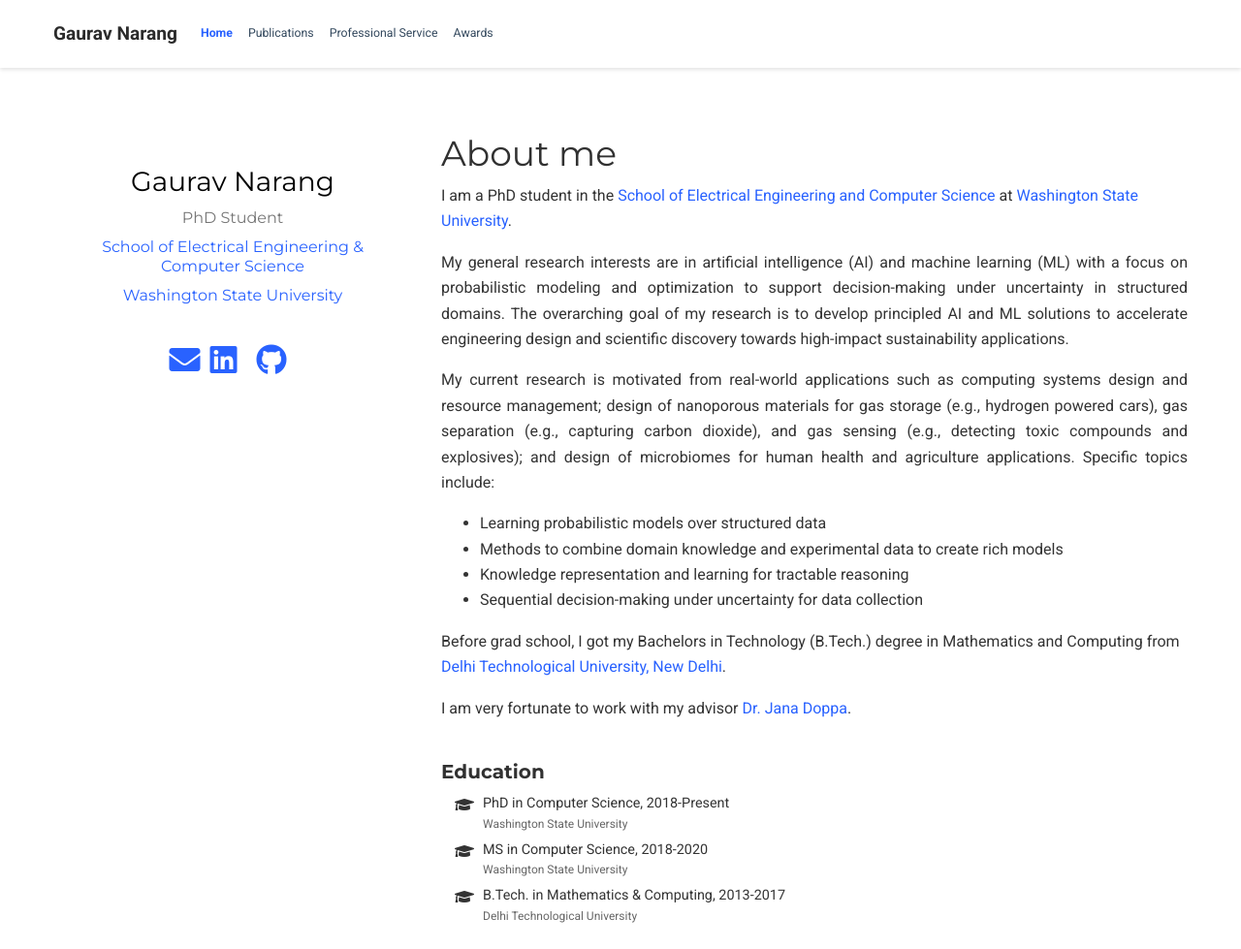
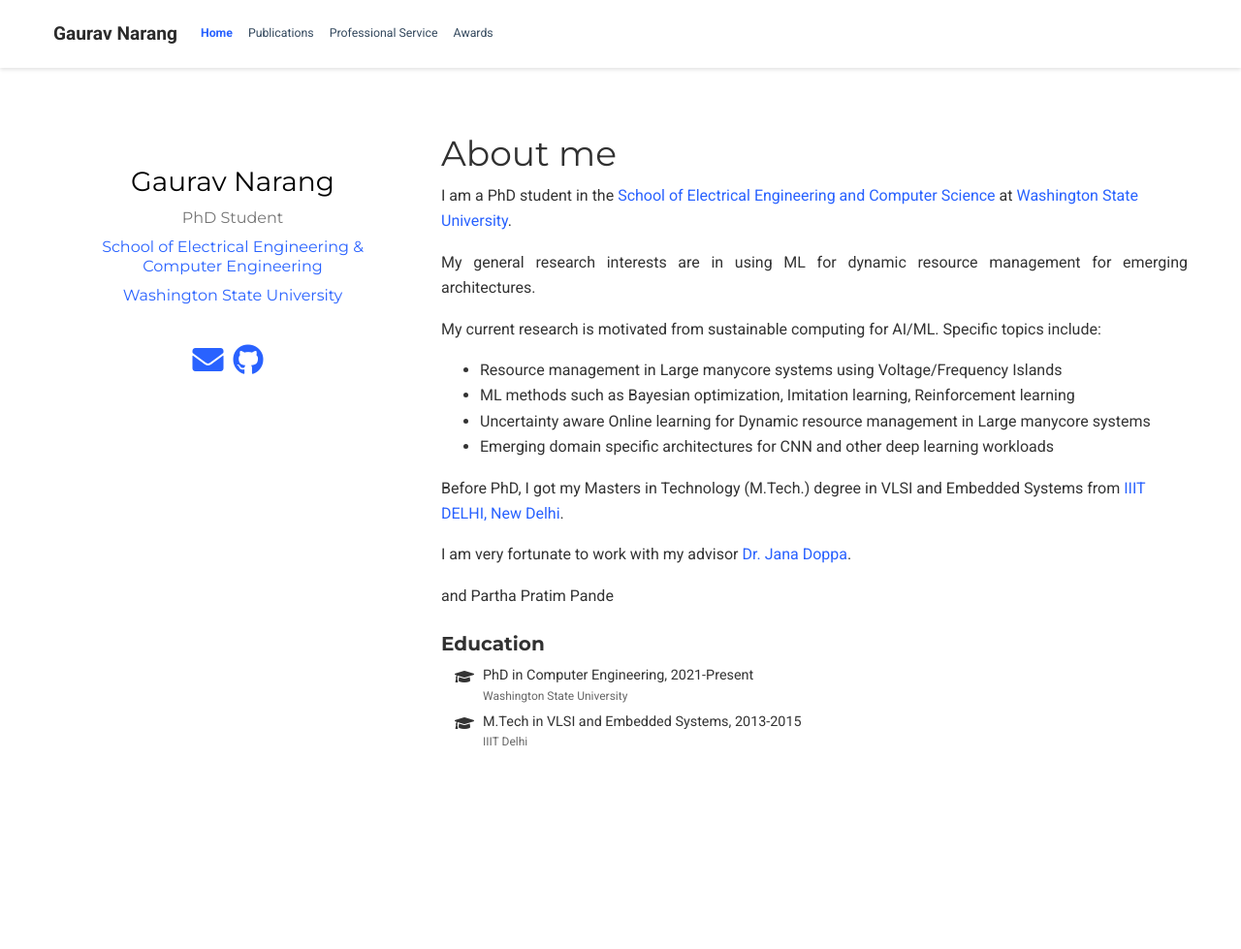
Before and after one commit to narangg/narangg.github.io, a plain HTML site: page index.html in a window 1280 px wide. Shown: the top 979 px of the page at 97% size. Drawn offline with nearby package versions, Linux system fonts and the light colour scheme; some packages are replaced by stand-ins of ours; some icons are missing.

Commit message:
Update index.html

```diff
--- a/index.html
+++ b/index.html
@@ -678,7 +678,7 @@
 
         <h3>
           <a href="https://school.eecs.wsu.edu/" target="_blank" rel="noopener">
-          <span>School of Electrical Engineering &amp; Computer Science</span>
+          <span>School of Electrical Engineering &amp; Computer Engineering</span>
           </a>
         </h3>
 
@@ -718,11 +718,11 @@
 
 
 
-        <li>
-          <a href="linkedin.com/in/gaurav-narang-272b3546" target="_blank" rel="noopener">
-            <i class="fab fa-linkedin big-icon"></i>
-          </a>
-        </li>
+<!--         <li> -->
+<!--           <a href="linkedin.com/in/gaurav-narang-272b3546" target="_blank" rel="noopener"> -->
+<!--             <i class="fab fa-linkedin big-icon"></i> -->
+<!--           </a> -->
+<!--         </li> -->
 
 
 
@@ -733,11 +733,11 @@
 
 
 
-        <li>
-          <a href="https://scholar.google.com/citations?user=wNEYBrAAAAAJ&amp;hl=en" target="_blank" rel="noopener">
-            <i class="ai ai-google-scholar big-icon"></i>
-          </a>
-        </li>
+<!--         <li> -->
+<!--           <a href="https://scholar.google.com/citations?user=wNEYBrAAAAAJ&amp;hl=en" target="_blank" rel="noopener"> -->
+<!--             <i class="ai ai-google-scholar big-icon"></i> -->
+<!--           </a> -->
+<!--         </li> -->
 
 
 
@@ -784,23 +784,23 @@
 <a href="https://school.eecs.wsu.edu/" target="_blank" rel="noopener">School of Electrical Engineering and Computer Science</a> at
 <a href="https://wsu.edu/" target="_blank" rel="noopener">Washington State University</a>.</p>
 <p style='text-align: justify;'>
-My general research interests are in artificial intelligence (AI) and machine learning (ML) with a focus on probabilistic modeling and optimization to support decision-making under uncertainty in structured domains. The overarching goal of my research is to develop principled AI and ML solutions to accelerate engineering design and scientific discovery towards high-impact sustainability applications.
+My general research interests are in using ML for dynamic resource management for emerging architectures.
 </p>
 <p style='text-align: justify;'>
-My current research is motivated from real-world applications such as computing systems design and resource management; design of nanoporous materials for gas storage (e.g., hydrogen powered cars), gas separation (e.g., capturing carbon dioxide), and gas sensing (e.g., detecting toxic compounds and explosives); and design of microbiomes for human health and agriculture applications. Specific topics include:
+My current research is motivated from sustainable computing for AI/ML. Specific topics include:
 <ul>
-<li>Learning probabilistic models over structured data</li>
-<li>Methods to combine domain knowledge and experimental data to create rich models</li>
-<li>Knowledge representation and learning for tractable reasoning</li>
-<li>Sequential decision-making under uncertainty for data collection</li>
+<li>Resource management in Large manycore systems using Voltage/Frequency Islands</li>
+<li>ML methods such as Bayesian optimization, Imitation learning, Reinforcement learning</li>
+<li>Uncertainty aware Online learning for Dynamic resource management in Large manycore systems</li>
+<li>Emerging domain specific architectures for CNN and other deep learning workloads</li>
 </ul>
 </p>
 <!-- I am broadly interested in the fields of **Machine Learning, Probabilistic Modeling and Optimization**. The current focus of my work is on integrating  _learning_ and _search_ techniques to efficiently and accurately solve problems that involve learning and reasoning over large space of combinatorial structures. Much of my work is motivated by important applications in science and engineering including hardware design, design of analog circuits, discovery of new materials, and molecular design. Additionally, I also work on designing Bayesian optimization algorithms for assisting decision making in expensive experimentation settings of the same real-world challenges.
  -->
-<p>Before grad school, I got my Bachelors in Technology (B.Tech.) degree in Mathematics and Computing from
-<a href="http://www.dtu.ac.in/" target="_blank" rel="noopener">Delhi Technological University, New Delhi</a>.</p>
+<p>Before PhD, I got my Masters in Technology (M.Tech.) degree in VLSI and Embedded Systems from
+<a href="http://www.dtu.ac.in/" target="_blank" rel="noopener">IIIT DELHI, New Delhi</a>.</p>
 <p>I am very fortunate to work with my advisor
-<a href="https://eecs.wsu.edu/~jana/" target="_blank" rel="noopener">Dr. Jana Doppa</a>.</p>
+<a href="https://eecs.wsu.edu/~jana/" target="_blank" rel="noopener">Dr. Jana Doppa</a>.</p> and Partha Pratim Pande
 
 
     <div class="row">
@@ -815,24 +815,18 @@ My current research is motivated from real-world applications such as computing
           <li>
             <i class="fa-li fas fa-graduation-cap"></i>
             <div class="description">
-              <p class="course">PhD in Computer Science, 2018-Present</p>
+              <p class="course">PhD in Computer Engineering, 2021-Present</p>
               <p class="institution">Washington State University</p>
             </div>
           </li>
 
-          <li>
-            <i class="fa-li fas fa-graduation-cap"></i>
-            <div class="description">
-              <p class="course">MS in Computer Science, 2018-2020</p>
-              <p class="institution">Washington State University</p>
-            </div>
-          </li>
+
 
           <li>
             <i class="fa-li fas fa-graduation-cap"></i>
             <div class="description">
-              <p class="course">B.Tech. in Mathematics &amp; Computing, 2013-2017</p>
-              <p class="institution">Delhi Technological University</p>
+              <p class="course">M.Tech in VLSI and Embedded Systems, 2013-2015</p>
+              <p class="institution">IIIT Delhi</p>
             </div>
           </li>
 
```
